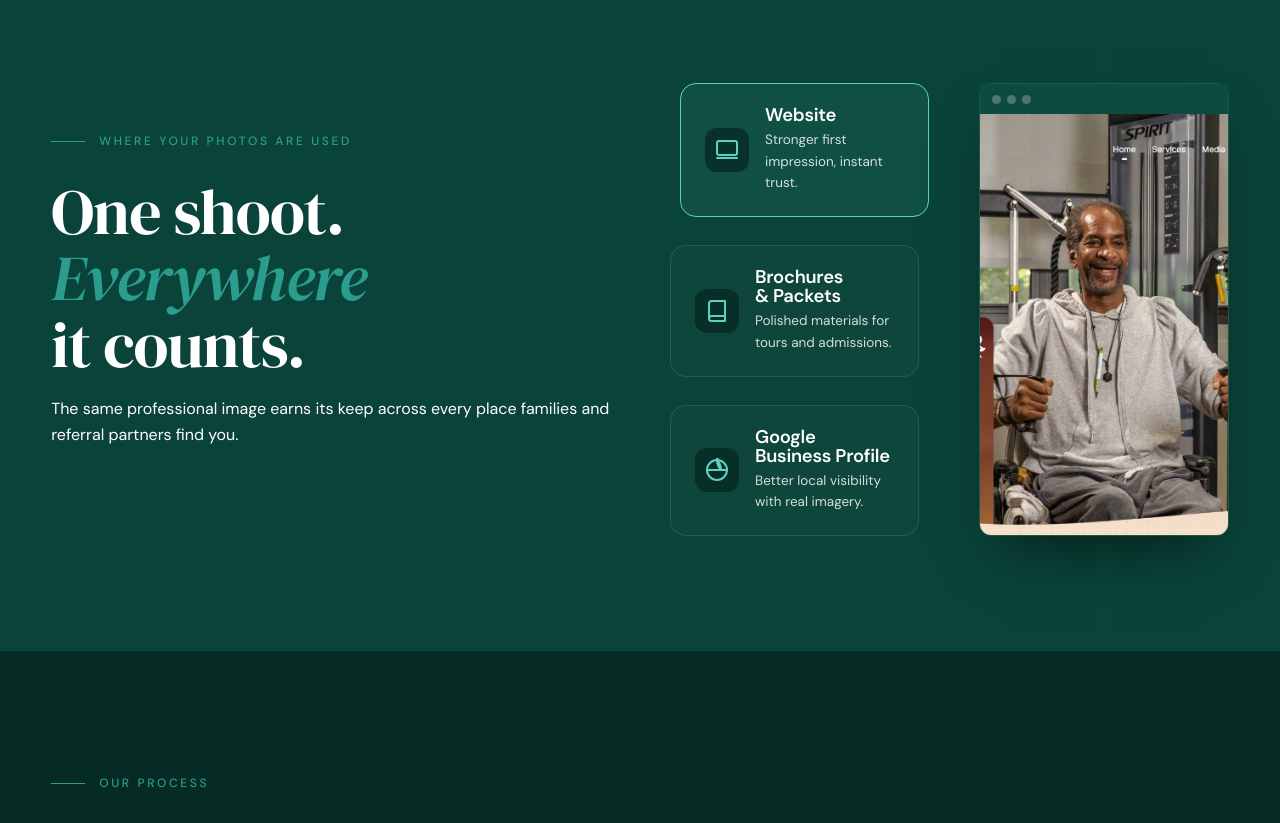
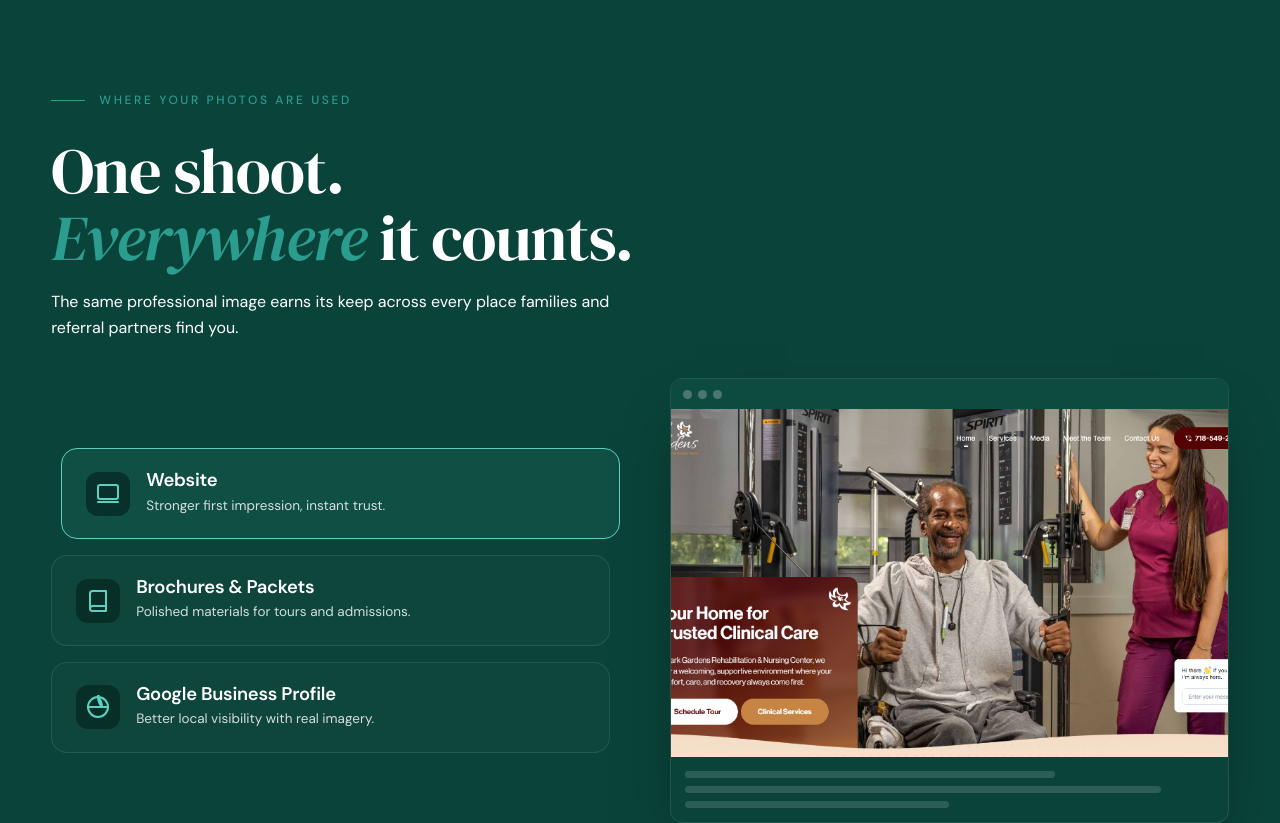
Before and after one commit to SunfieldMarketing/wavecare-website, a Next.js app: page /photoservices in a window 1280 px wide. Shown: the part 2800-3623 px from the top of the page. Built offline with nearby package versions, Linux system fonts and the light colour scheme.

Commit message:
style: restructure context section to perfectly align widgets with tabs and equalize widget sizes

```diff
--- a/src/app/photoservices/page.tsx
+++ b/src/app/photoservices/page.tsx
@@ -238,59 +238,61 @@ export default function PhotoServices() {
 
       {/* ========== CONTEXT ========== */}
       <section className="panel deep sec-pad">
-        <div className="container phero-in" style={{ gridTemplateColumns: '1fr 1fr', gap: '60px' }}>
-          <div data-reveal style={{ maxWidth: '640px', marginBottom: '48px' }}>
+        <div className="container">
+          <div data-reveal style={{ maxWidth: '600px', marginBottom: '60px' }}>
             <span className="label">WHERE YOUR PHOTOS ARE USED</span>
-            <h2>One shoot. <span className="accent">Everywhere</span> it counts.</h2>
+            <h2>One shoot. <br/><span className="accent">Everywhere</span> it counts.</h2>
             <p className="sub" style={{ marginTop: '18px' }}>The same professional image earns its keep across every place families and referral partners find you.</p>
           </div>
 
-          <div className="phero-in" style={{ gridTemplateColumns: '1fr 1fr', gap: '60px', alignItems: 'stretch' }}>
-            <div className="ctx-tabs" data-reveal style={{ display: 'flex', flexDirection: 'column', justifyContent: 'space-between' }}>
+          <div className="phero-in" style={{ gridTemplateColumns: '1fr 1fr', gap: '60px', alignItems: 'center' }}>
+            <div className="ctx-tabs" data-reveal style={{ display: 'flex', flexDirection: 'column', gap: '16px' }}>
               <div className={`ctx-tab ${ctxTab === 0 ? 'on' : ''}`} onMouseEnter={() => setCtxTab(0)} onClick={() => setCtxTab(0)} style={{ width: '100%', justifyContent: 'flex-start' }}>
                 <div className="ic"><svg width="24" height="24" viewBox="0 0 24 24" fill="none" stroke="currentColor" strokeWidth="2" strokeLinecap="round" strokeLinejoin="round"><rect x="2" y="3" width="20" height="14" rx="2" ry="2"></rect><line x1="2" y1="20" x2="22" y2="20"></line></svg></div>
                 <div style={{ textAlign: 'left' }}>
                   <h3>Website</h3><p>Stronger first impression, instant trust.</p>
                 </div>
               </div>
-              <div className={`ctx-tab ${ctxTab === 1 ? 'on' : ''}`} onMouseEnter={() => setCtxTab(1)} onClick={() => setCtxTab(1)} style={{ width: '100%', justifyContent: 'flex-start', marginTop: '16px' }}>
+              <div className={`ctx-tab ${ctxTab === 1 ? 'on' : ''}`} onMouseEnter={() => setCtxTab(1)} onClick={() => setCtxTab(1)} style={{ width: '100%', justifyContent: 'flex-start' }}>
                 <div className="ic"><svg width="24" height="24" viewBox="0 0 24 24" fill="none" stroke="currentColor" strokeWidth="2" strokeLinecap="round" strokeLinejoin="round"><path d="M4 19.5A2.5 2.5 0 0 1 6.5 17H20"></path><path d="M6.5 2H20v20H6.5A2.5 2.5 0 0 1 4 19.5v-15A2.5 2.5 0 0 1 6.5 2z"></path></svg></div>
                 <div style={{ textAlign: 'left' }}>
                   <h3>Brochures &amp; Packets</h3><p>Polished materials for tours and admissions.</p>
                 </div>
               </div>
-              <div className={`ctx-tab ${ctxTab === 2 ? 'on' : ''}`} onMouseEnter={() => setCtxTab(2)} onClick={() => setCtxTab(2)} style={{ width: '100%', justifyContent: 'flex-start', marginTop: '16px' }}>
+              <div className={`ctx-tab ${ctxTab === 2 ? 'on' : ''}`} onMouseEnter={() => setCtxTab(2)} onClick={() => setCtxTab(2)} style={{ width: '100%', justifyContent: 'flex-start' }}>
                 <div className="ic"><svg width="24" height="24" viewBox="0 0 24 24" fill="none" stroke="currentColor" strokeWidth="2" strokeLinecap="round" strokeLinejoin="round"><circle cx="12" cy="12" r="10"></circle><line x1="2" y1="12" x2="22" y2="12"></line><path d="M12 2a15.3 15.3 0 0 1 4 10 15.3 15.3 0 0 1-4-10 15.3 15.3 0 0 1 4-10z"></path></svg></div>
                 <div style={{ textAlign: 'left' }}>
                   <h3>Google Business Profile</h3><p>Better local visibility with real imagery.</p>
                 </div>
               </div>
             </div>
-
-            <div className="ctx-stage" data-reveal style={{ position: 'relative', height: '100%', width: '100%' }}>
-              <div className={`ctx-scene ${ctxTab === 0 ? 'on' : ''}`} style={{ width: '100%', height: '100%' }}>
-                <div className="mock-web" style={{ maxWidth: '100%', width: '100%', height: '100%', display: 'flex', flexDirection: 'column', margin: 0 }}>
-                  <div className="bar"><i></i><i></i><i></i></div>
-                  <div className="shot" style={{ flex: 1, aspectRatio: 'auto' }}>
-                    <img src="/images/website.png" alt="Website" style={{ width: '100%', height: '100%', objectFit: 'cover', objectPosition: 'top' }} />
+            <div className="ctx" data-reveal style={{ display: 'flex', alignItems: 'center', justifyContent: 'center' }}>
+              <div className="ctx-stage" style={{ position: 'relative', height: '100%', minHeight: '400px', width: '100%' }}>
+                <div className={`ctx-scene ${ctxTab === 0 ? 'on' : ''}`}>
+                  <div className="mock-web" style={{ maxWidth: '600px', width: '100%' }}>
+                    <div className="bar"><i></i><i></i><i></i></div>
+                    <div className="shot" style={{ aspectRatio: '16/10' }}>
+                      <img src="/images/website.png" alt="Website" style={{ width: '100%', height: '100%', objectFit: 'cover', objectPosition: 'top' }} />
+                    </div>
+                    <div className="lines"><span></span><span></span><span></span></div>
                   </div>
                 </div>
-              </div>
-
-              <div className={`ctx-scene ${ctxTab === 1 ? 'on' : ''}`} style={{ width: '100%', height: '100%' }}>
-                <div className="mock-web" style={{ maxWidth: '100%', width: '100%', height: '100%', display: 'flex', flexDirection: 'column', margin: 0 }}>
-                  <div className="bar"><i></i><i></i><i></i></div>
-                  <div className="shot" style={{ flex: 1, aspectRatio: 'auto' }}>
-                    <img src="/images/brochure_cover.jpg" alt="Brochure Cover" style={{ width: '100%', height: '100%', objectFit: 'cover', objectPosition: 'center' }} />
+                <div className={`ctx-scene ${ctxTab === 1 ? 'on' : ''}`}>
+                  <div className="mock-bro" style={{ maxWidth: '600px', width: '100%', gap: '16px', transform: 'none' }}>
+                    <div className="pg" style={{ padding: 0, overflow: 'hidden', aspectRatio: '4/5' }}>
+                      <img src="/images/brochure_inside.png" alt="Brochure Cover" style={{ width: '100%', height: '100%', objectFit: 'cover' }} />
+                    </div>
+                    <div className="pg" style={{ padding: 0, overflow: 'hidden', aspectRatio: '4/5' }}>
+                      <img src="/images/brochure_cover.jpg" alt="Brochure Inside" style={{ width: '100%', height: '100%', objectFit: 'cover' }} />
+                    </div>
                   </div>
                 </div>
-              </div>
-
-              <div className={`ctx-scene ${ctxTab === 2 ? 'on' : ''}`} style={{ width: '100%', height: '100%' }}>
-                <div className="mock-web" style={{ maxWidth: '100%', width: '100%', height: '100%', display: 'flex', flexDirection: 'column', margin: 0 }}>
-                  <div className="bar"><i></i><i></i><i></i></div>
-                  <div className="shot" style={{ flex: 1, aspectRatio: 'auto' }}>
-                    <img src="/images/gallery/Caregiver%20with%20elderly%20women.jpeg" alt="Google Business Profile Photo" style={{ width: '100%', height: '100%', objectFit: 'cover', objectPosition: 'center' }} />
+                <div className={`ctx-scene ${ctxTab === 2 ? 'on' : ''}`}>
+                  <div className="mock-goo" style={{ maxWidth: '600px', width: '100%' }}>
+                    <div className="shot" style={{ aspectRatio: '16/10' }}>
+                      <img src="/images/gallery/Caregiver%20with%20elderly%20women.jpeg" alt="Google Business Profile Photo" style={{ width: '100%', height: '100%', objectFit: 'cover' }} />
+                    </div>
+                    <div className="info"><div className="name">Park Gardens &middot; Senior Living</div><div className="stars">&#9733;&#9733;&#9733;&#9733;&#9733;</div><div className="meta"></div></div>
                   </div>
                 </div>
               </div>
```
